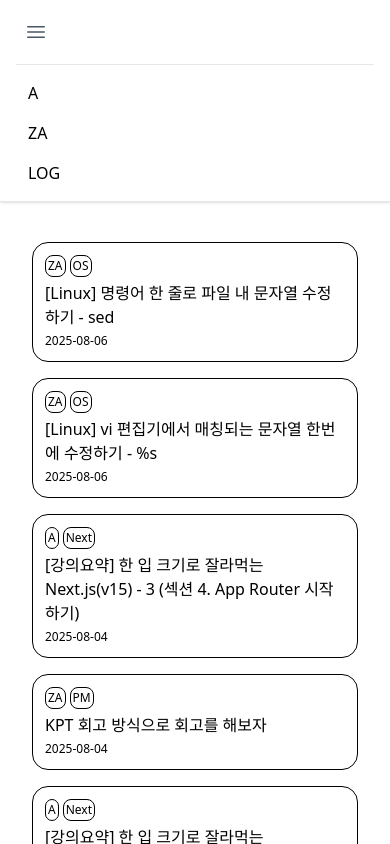
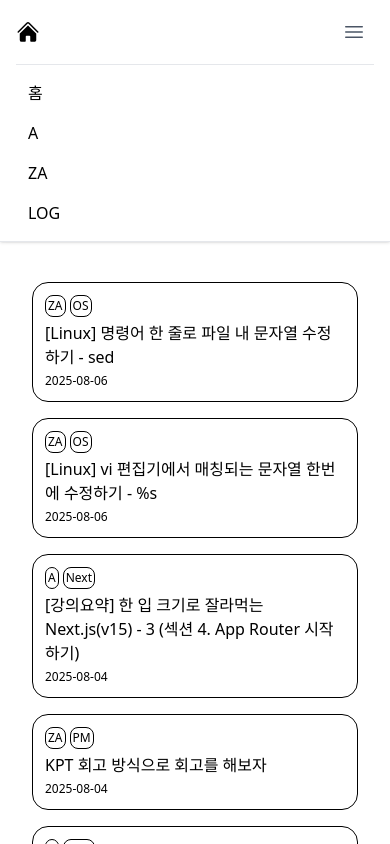
Before and after one commit to ziwonii24/azalog, a Next.js app: page / in a window 390 px wide. Shown: the top 844 px of the page. Built offline with nearby package versions, Linux system fonts and the light colour scheme.

Commit message:
:sparkles: ADD home icon to header

```diff
--- a/src/components/header.tsx
+++ b/src/components/header.tsx
@@ -1,6 +1,4 @@
-import Image from "next/image";
 import Link from "next/link";
-import Logo from "@/assets/logo.png";
 import { CATEGORIES } from "@/types";
 
 /**
@@ -17,9 +15,23 @@ export default function Header() {
   return (
     <header className="sticky top-0 z-50 bg-white border-b border-gray-200 shadow-sm">
       <div className="container mx-auto px-4 sm:px-6 lg:px-8">
-        <div className="flex items-center justify-between h-16">
-          {/* Desktop Navigation */}
-          <nav className="hidden md:flex space-x-8">
+        <div className="flex items-center h-16">
+          {/* Home Icon */}
+          <div className="flex-shrink-0 mr-6">
+            <Link
+              href="/"
+              className="text-gray-600 hover:text-gray-900 p-2 rounded-md transition-colors duration-200"
+              aria-label="홈으로 이동"
+            >
+              <svg className="h-6 w-6" fill="currentColor" viewBox="0 0 24 24">
+                <path d="M11.47 3.841a.75.75 0 0 1 1.06 0l8.69 8.69a.75.75 0 1 0 1.06-1.061l-8.689-8.69a2.25 2.25 0 0 0-3.182 0l-8.69 8.69a.75.75 0 1 0 1.061 1.06l8.69-8.689Z" />
+                <path d="m12 5.432 8.159 8.159c.03.03.06.058.091.086v6.198c0 1.035-.84 1.875-1.875 1.875H15a.75.75 0 0 1-.75-.75v-4.5a.75.75 0 0 0-.75-.75h-3a.75.75 0 0 0-.75.75V21a.75.75 0 0 1-.75.75H5.625a1.875 1.875 0 0 1-1.875-1.875v-6.198a2.29 2.29 0 0 0 .091-.086L12 5.432Z" />
+              </svg>
+            </Link>
+          </div>
+
+          {/* Desktop Navigation - Categories next to home icon */}
+          <nav className="hidden md:flex space-x-6 flex-1">
             {Object.keys(CATEGORIES).map((category) => (
               <Link
                 key={category}
@@ -32,7 +44,7 @@ export default function Header() {
           </nav>
 
           {/* Mobile Navigation Button */}
-          <div className="md:hidden">
+          <div className="md:hidden ml-auto">
             <button
               type="button"
               className="text-gray-600 hover:text-gray-900 hover:bg-gray-100 p-2 rounded-md transition-colors duration-200"
@@ -58,6 +70,12 @@ export default function Header() {
         {/* Mobile Navigation Menu */}
         <div className="md:hidden border-t border-gray-200">
           <nav className="py-2">
+            <Link
+              href="/"
+              className="block px-3 py-2 text-base font-medium text-gray-600 hover:text-gray-900 hover:bg-gray-50 transition-colors duration-200"
+            >
+              홈
+            </Link>
             {Object.keys(CATEGORIES).map((category) => (
               <Link
                 key={category}
```
